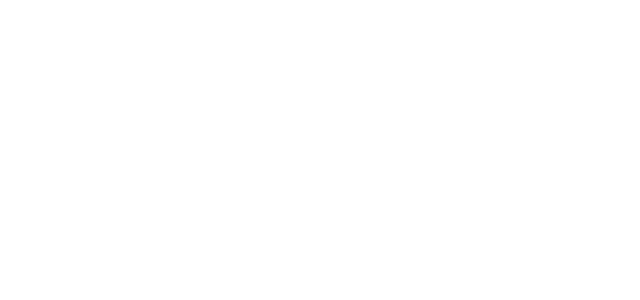
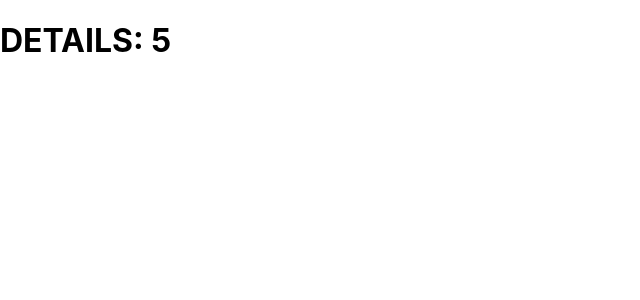
Before and after one commit to maciejKrasny/shop-client, a React (Create React App) app: page /products/5 in a window 1280 px wide. Shown: the top 300 px of the page, without its empty margins (0-640 px from the left). Built offline with nearby package versions, Linux system fonts and the light colour scheme.

Commit message:
Add navigation between views

```diff
--- a/src/App.tsx
+++ b/src/App.tsx
@@ -1,8 +1,18 @@
 import React from "react";
+import { BrowserRouter as Router, Route, Switch } from "react-router-dom";
+import Products from "./views/Products.view";
+import Details from "./views/Details.view";
+import Cart from "./views/Cart.view";
 
 function App() {
   return (
-    <div></div>
+    <Router>
+      <Switch>
+        <Route exact path={"/products"} component={Products} />
+        <Route exact path="/products/:id" component={Details} />
+        <Route exact path="/cart" component={Cart} />
+      </Switch>
+    </Router>
   );
 }
 
--- /dev/null
+++ b/src/views/Cart.view.tsx
@@ -0,0 +1,9 @@
+import React from 'react'
+
+const Cart: React.FC = () => {
+    return (
+      <h1>CART</h1>
+    );
+}
+
+export default Cart;
--- /dev/null
+++ b/src/views/Details.view.tsx
@@ -0,0 +1,16 @@
+import React, { useEffect, useState } from 'react'
+import { RouteComponentProps } from 'react-router-dom';
+
+const Details: React.FC<RouteComponentProps<{ id: string}>> = (props) => {
+  const [productId, setProductId] = useState<string>('');
+  useEffect(() => {
+    const { id } = props.match.params;
+    setProductId(id || '');
+}, [ props.match ]);
+
+    return (
+      <h1>DETAILS: {productId}</h1>
+    );
+}
+
+export default Details;
--- /dev/null
+++ b/src/views/Products.view.tsx
@@ -0,0 +1,35 @@
+import React, { useState, useEffect } from "react";
+import Axios from 'axios';
+import { Link } from "react-router-dom";
+
+const Products: React.FC<{}> = () => {
+  const [products, setProducts] = useState([]);
+
+  useEffect(() => {
+    Axios.get('http://localhost:8080/product', {
+      headers: {}
+    })
+    .then(response => {
+      console.log(response.data)
+    })
+    .catch(err => {
+      console.log(err);
+    })
+  }, [products]);
+
+  return (
+    <>
+      <div>
+        <Link to="/products/5">DETAILS</Link>
+      </div>
+      <div>
+        <Link to="/cart">CART</Link>
+      </div>
+      <div>
+      </div>
+    </>
+  )
+    ;
+};
+
+export default Products;
```
Also changed, not shown: public/manifest.json.
